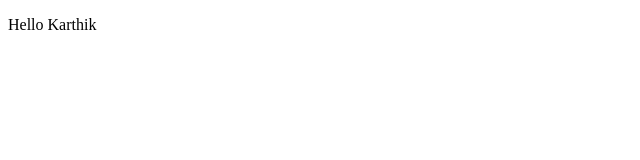
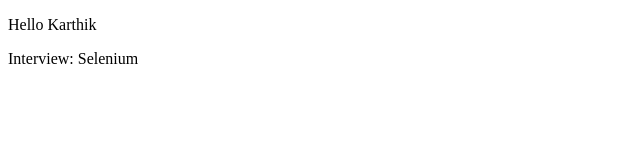
Before and after one commit to lkarthik16/learn-git, a plain HTML site: page index.html in a window 1280 px wide. Shown: the whole page, without its empty margins (0-640 px from the left). Drawn offline with Linux system fonts and the light colour scheme.

Commit message:
Imp changes done!

```diff
--- a/index.html
+++ b/index.html
@@ -7,5 +7,6 @@
 </head>
 <body>
     <p>Hello Karthik</p>
+    <p>Interview: Selenium</p>
 </body>
 </html>
```
